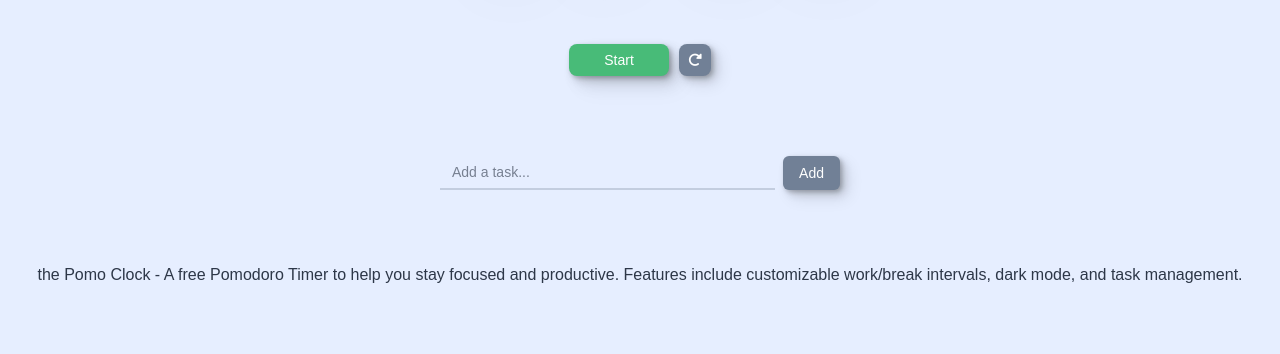
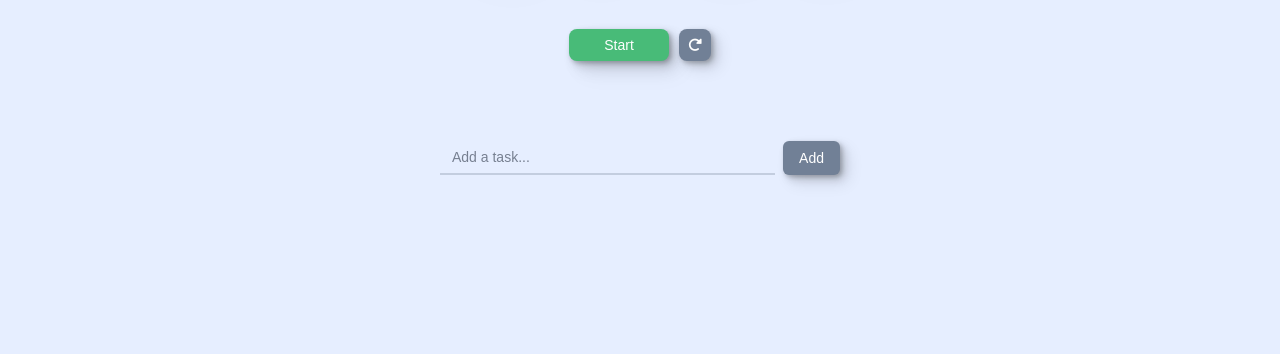
Before and after one commit to bayareahomelander/the-Pomoclock, a plain HTML site: page index.html in a window 1280 px wide. Shown: the part 526-880 px from the top of the page. Drawn offline with Linux system fonts and the light colour scheme.

Commit message:
Update styles.css

```diff
--- a/styles.css
+++ b/styles.css
@@ -782,3 +782,16 @@ button:active {
     opacity: 0.7;
     pointer-events: none;
 }
+
+/* Add this to your existing CSS */
+.visually-hidden {
+    position: absolute;
+    width: 1px;
+    height: 1px;
+    padding: 0;
+    margin: -1px;
+    overflow: hidden;
+    clip: rect(0, 0, 0, 0);
+    white-space: nowrap;
+    border: 0;
+}
```
